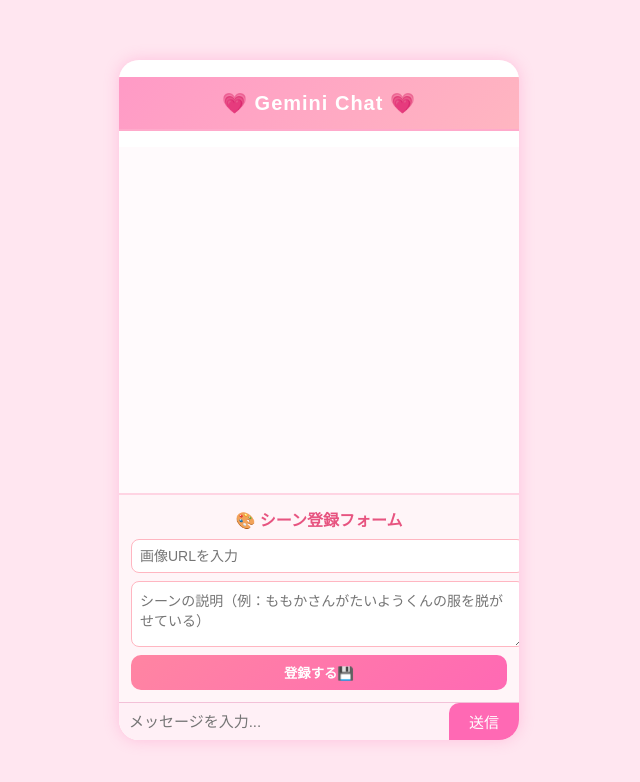
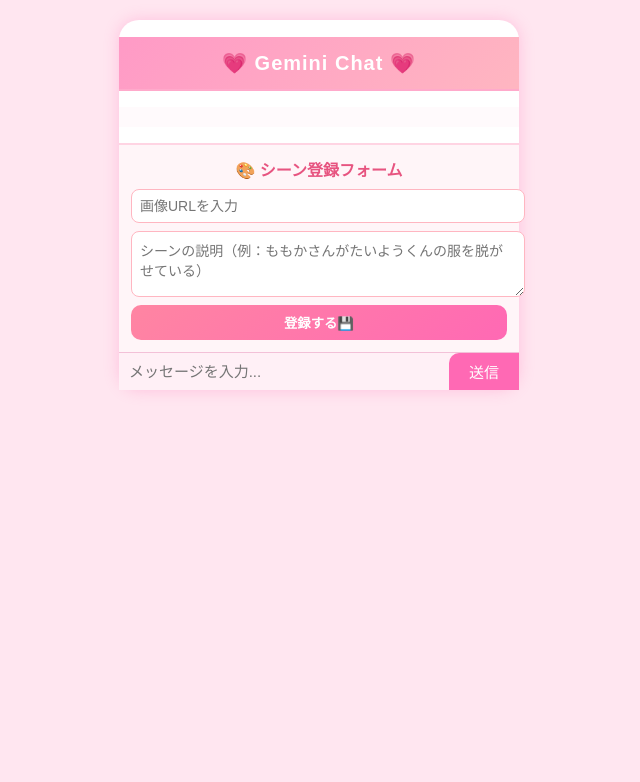
Before and after one commit to ottotto0/gemini-chat-server, a React (Create React App) app in the folder client/: page / in a window 1280 px wide. Shown: the top 782 px of the page, without its empty margins (321-961 px from the left). Built offline with nearby package versions, Linux system fonts and the light colour scheme.

Commit message:
Update App.css

```diff
--- a/client/src/App.css
+++ b/client/src/App.css
@@ -4,22 +4,22 @@
     font-family: "Noto Sans JP", sans-serif;
     display: flex;
     justify-content: center;
-    align-items: center;
-    height: 100vh;
+    align-items: flex-start; /* 👈 上寄せに変更！ */
+    min-height: 100vh;
     margin: 0;
+    padding: 20px; /* 👈 画面上下に余白をつけて隠れ防止 */
+    overflow-y: auto; /* 👈 ページ全体がスクロールできるように */
 }
 
 /* 💗 メインコンテナ */
 .chat-container {
     width: 400px;
-    min-height: 680px; /* ← 高さ固定から最小高さに変更！ */
     background: white;
     border-radius: 20px;
     box-shadow: 0 0 15px rgba(255, 105, 180, 0.3);
     display: flex;
     flex-direction: column;
-    overflow-y: auto; /* ← スクロール可能にしてフォームが隠れないように！ */
-    scroll-behavior: smooth;
+    overflow: visible; /* 👈 auto → visible に変更して高さ制限解除 */
 }
 
 /* 💕 タイトルバー */
@@ -44,6 +44,7 @@
     gap: 10px;
     background: #fffafc;
     scroll-behavior: smooth;
+    max-height: 400px; /* 👈 チャット部分だけに高さ制限をかける */
 }
 
 /* 💬 吹き出し */
@@ -90,7 +91,7 @@
     border-top: 1px solid #f3c1d8;
     background: #fff0f6;
     position: sticky;
-    bottom: 0; /* ← 入力欄を下固定 */
+    bottom: 0;
 }
 
 .input-area input {
@@ -127,6 +128,7 @@
     animation: fadeIn 0.4s ease;
     position: relative;
     z-index: 10;
+    margin-top: 16px;
 }
 
 .scene-form h3 {
```
